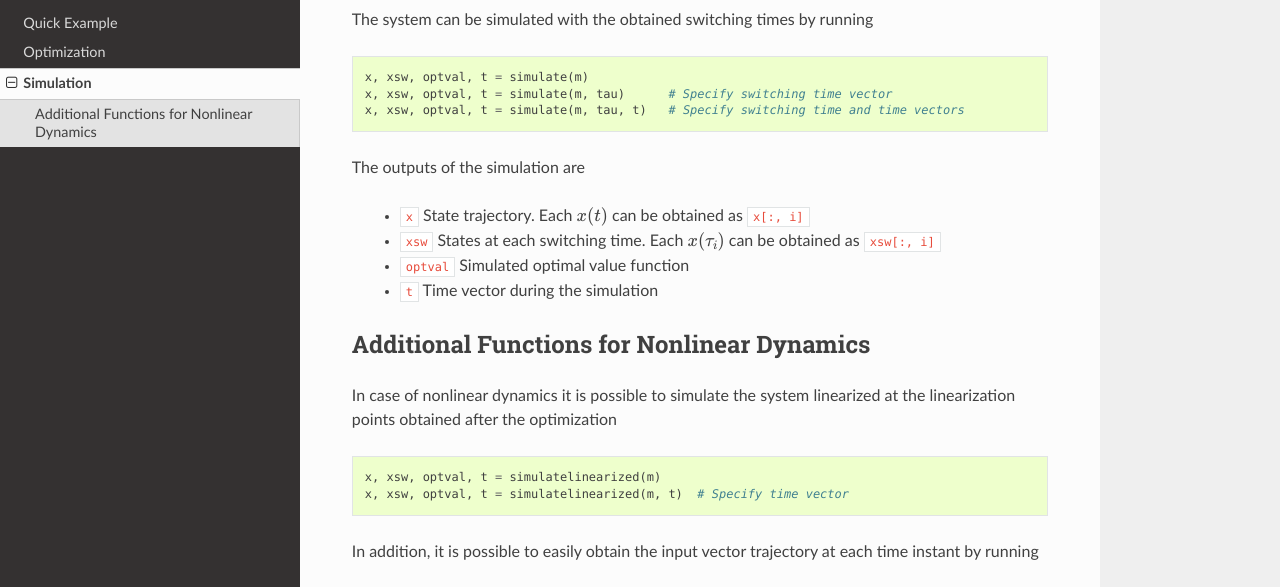
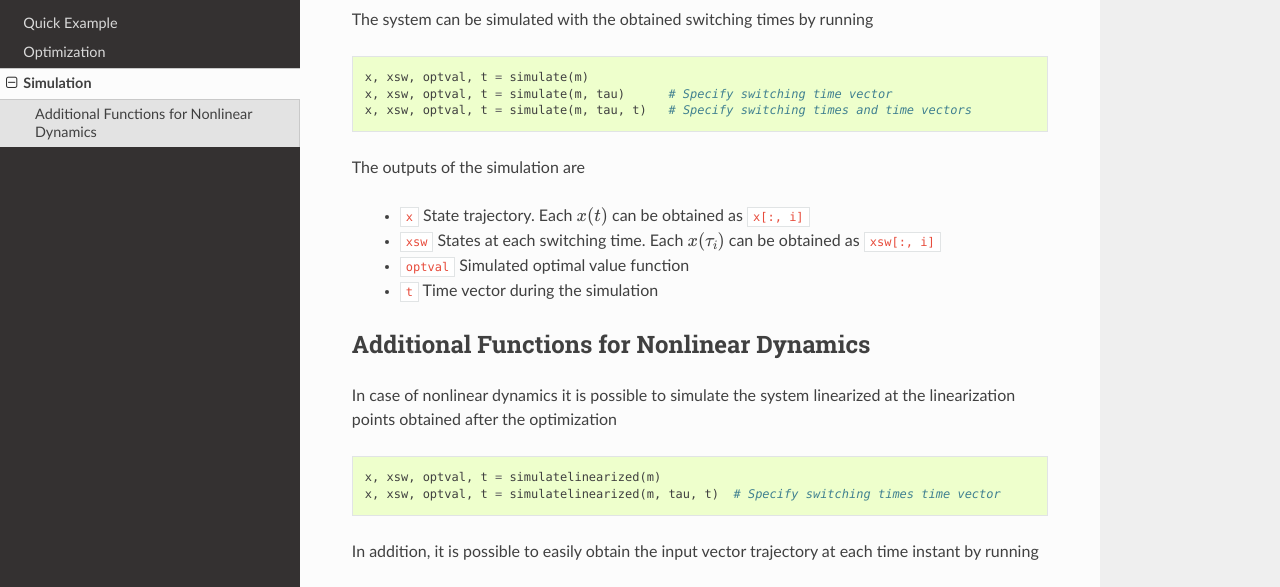
Before and after one commit to oxfordcontrol/SwitchTimeOpt.jl, a Sphinx documentation site: the page built from docs/simulation.rst, in a window 1280 px wide and 1037 px high. Shown: the part 152-739 px from the top of the window. Built offline with Sphinx 7.4.7 and the Read the Docs theme 2.0.0, drawn with Linux system fonts in a browser that asks for light colours.

Commit message:
Working flexible grid implementation

```diff
--- a/docs/simulation.rst
+++ b/docs/simulation.rst
@@ -8,7 +8,7 @@ The system can be simulated with the obtained switching times by running
 
   x, xsw, optval, t = simulate(m)
   x, xsw, optval, t = simulate(m, tau)      # Specify switching time vector
-  x, xsw, optval, t = simulate(m, tau, t)   # Specify switching time and time vectors
+  x, xsw, optval, t = simulate(m, tau, t)   # Specify switching times and time vectors
 
 
 The outputs of the simulation are
@@ -27,7 +27,7 @@ In case of nonlinear dynamics it is possible to simulate the system linearized a
 ::
 
   x, xsw, optval, t = simulatelinearized(m)
-  x, xsw, optval, t = simulatelinearized(m, t)  # Specify time vector
+  x, xsw, optval, t = simulatelinearized(m, tau, t)  # Specify switching times time vector
 
 
 In addition, it is possible to easily obtain the input vector trajectory at each time instant by running
```
Also changed, not shown: 5 other files.
